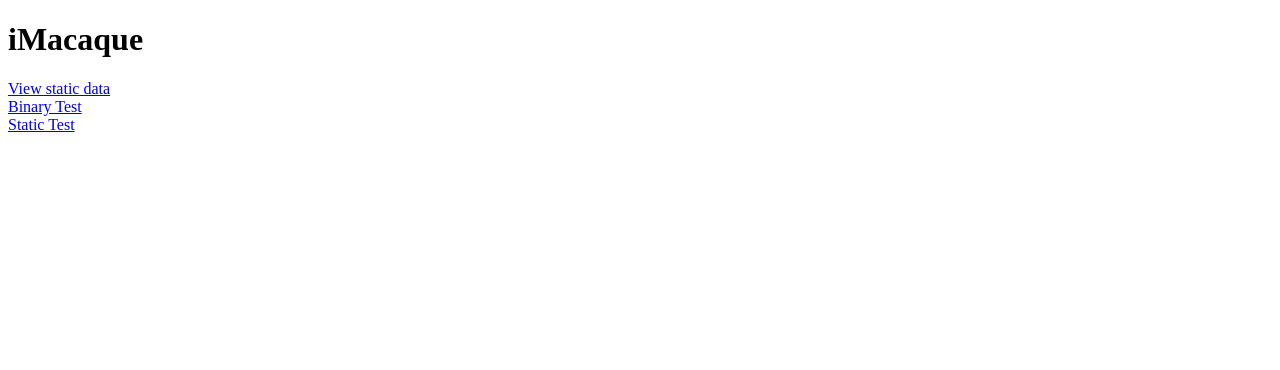
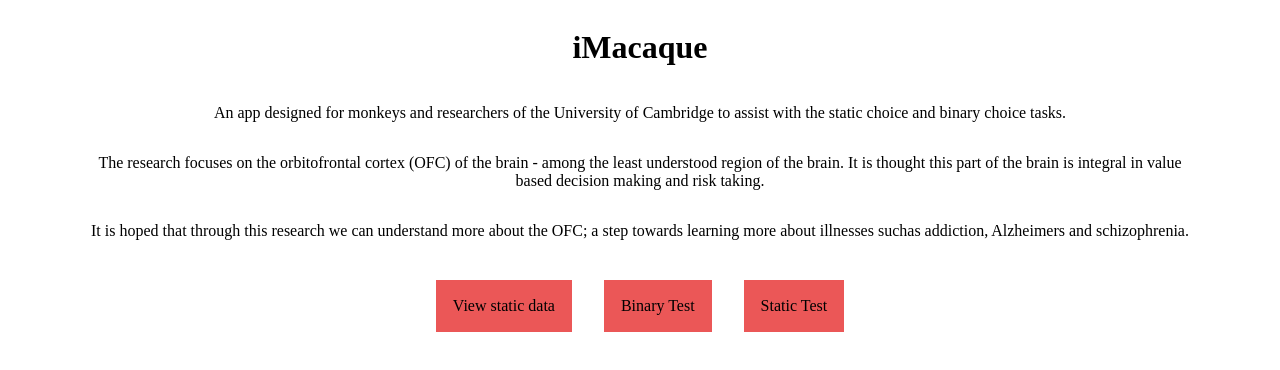
Before and after one commit to fac-12/iMacaque, a React (Create React App) app in the folder client/: page / in a window 1280 px wide. Shown: the top 370 px of the page. Built offline with nearby package versions, Linux system fonts and the light colour scheme.

Commit message:
some css

```diff
--- a/client/src/components/Landing/Binary.js
+++ b/client/src/components/Landing/Binary.js
@@ -1,11 +1,15 @@
 import React, { Component } from "react";
 import { Link } from "react-router-dom";
+import "./landing.css";
 
 class Binary extends Component {
   render() {
     return (
-      <div>
-        <Link to="/trial_form"> Binary Test </Link>
+      <div className="landing__buttons">
+        <Link to="/trial_form" className="landing__button">
+          {" "}
+          Binary Test{" "}
+        </Link>
       </div>
     );
   }
--- a/client/src/components/Landing/Landing.js
+++ b/client/src/components/Landing/Landing.js
@@ -2,15 +2,35 @@ import React, { Component } from "react";
 import { Link } from "react-router-dom";
 import Binary from "./Binary";
 import Static from "./Static";
+import "./landing.css";
 
 class Landing extends Component {
   render() {
     return (
-      <div>
-        <h1> iMacaque </h1>
-        <Link to="/all_static_data">View static data</Link>
-        <Binary />
-        <Static />
+      <div className="landing">
+        <h1 className="landing__text"> iMacaque </h1>
+        <p className="landing__text">
+          An app designed for monkeys and researchers of the University of
+          Cambridge to assist with the static choice and binary choice tasks.
+        </p>
+        <p className="landing__text">
+          The research focuses on the orbitofrontal cortex (OFC) of the brain -
+          among the least understood region of the brain. It is thought this
+          part of the brain is integral in value based decision making and risk
+          taking.
+        </p>
+        <p className="landing__text">
+          It is hoped that through this research we can understand more about
+          the OFC; a step towards learning more about illnesses suchas
+          addiction, Alzheimers and schizophrenia.
+        </p>
+        <div className="landing__buttons">
+          <Link to="/all_static_data" className="landing__button">
+            View static data
+          </Link>
+          <Binary />
+          <Static />
+        </div>
       </div>
     );
   }
--- a/client/src/components/Landing/Static.js
+++ b/client/src/components/Landing/Static.js
@@ -1,11 +1,14 @@
 import React, { Component } from "react";
 import { Link } from "react-router-dom";
+import "./landing.css";
 
 class Static extends Component {
   render() {
     return (
-      <div>
-        <Link to="/static_form"> Static Test </Link>
+      <div className="landing__buttons">
+        <Link to="/static_form" className="landing__button">
+          Static Test
+        </Link>
       </div>
     );
   }
--- /dev/null
+++ b/client/src/components/Landing/landing.css
@@ -0,0 +1,16 @@
+.landing__buttons {
+  display: flex;
+  justify-content: center;
+}
+.landing__text {
+  padding: 0.5rem 5rem;
+  text-align: center;
+}
+.landing__button {
+  background-color: #eb5757;
+  border: 1px solid #eb5757;
+  padding: 1rem;
+  text-decoration: none;
+  color: black;
+  margin: 1rem;
+}
--- a/client/src/components/Static/Reward.js
+++ b/client/src/components/Static/Reward.js
@@ -19,9 +19,11 @@ class Reward extends Component {
   videoEnd = () => {
     const staticData = {
       monkeyId: this.props.match.params.monkeyId,
-      reward: this.props.match.params.letter
+      reward: this.props.match.params.letter,
+      videoDuration: this.rewardVideo.duration
     };
     console.log("static data: ", staticData);
+    console.log("video duration", this.rewardVideo.duration);
     axios
       .post("/static_trial", staticData)
       .then(res => console.log(res))
```
Also changed, not shown: 2 other files (tests, documents, lock files or other folders).
